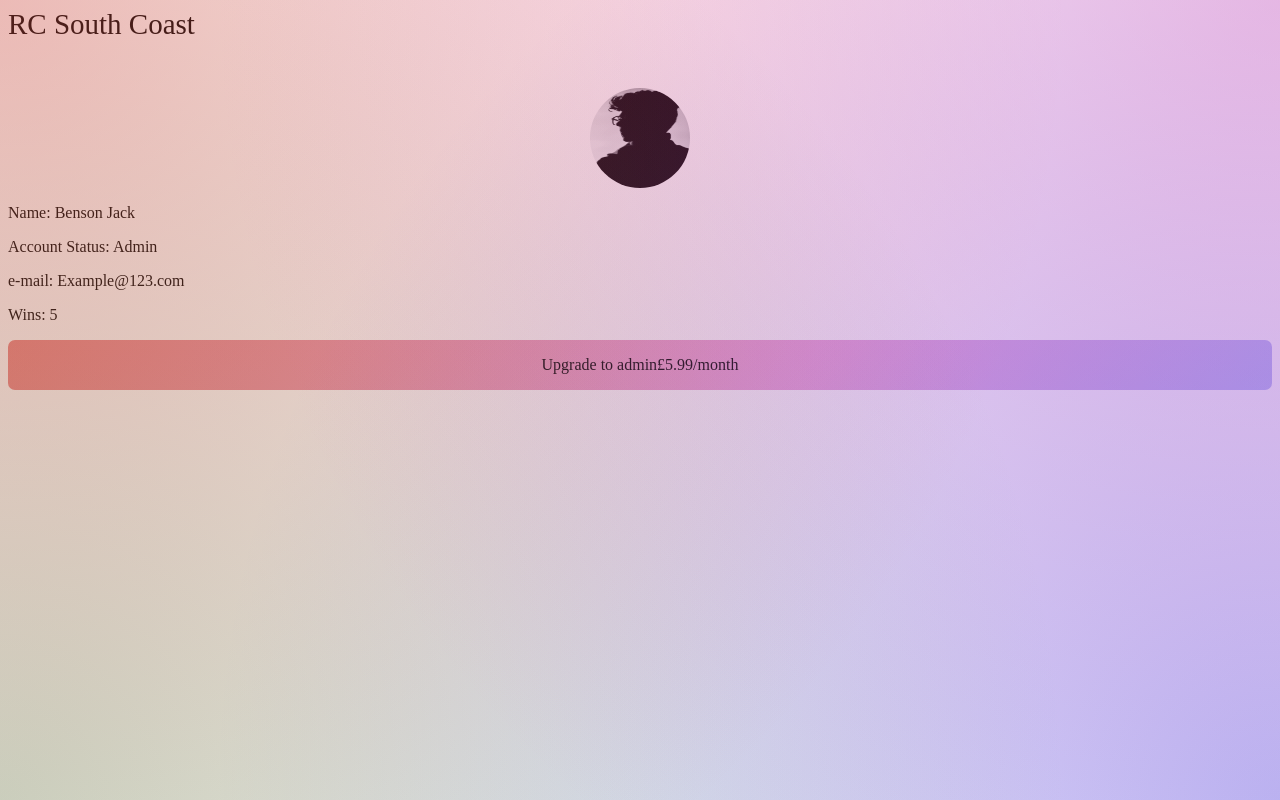
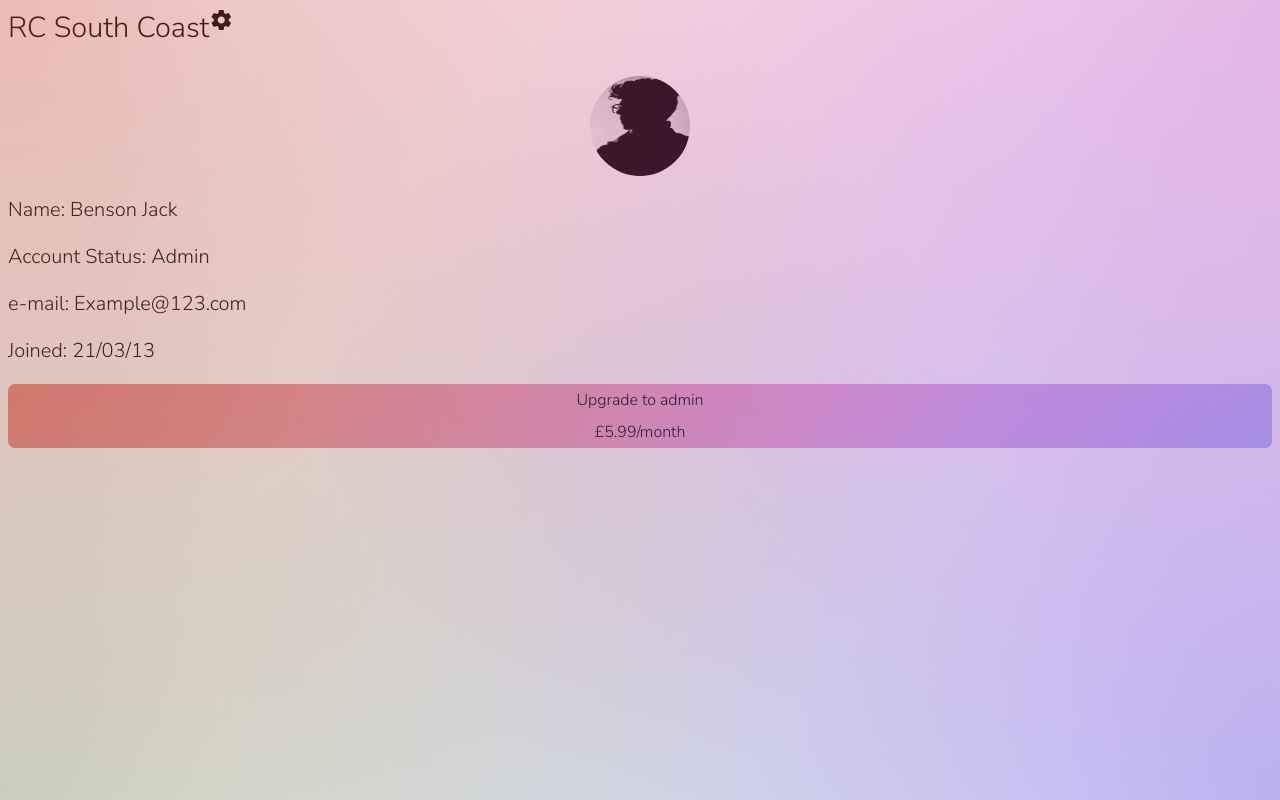
Before and after one commit to areason1410/south-coast-crawlers, a plain HTML site: page profile.HTML in a window 1280 px wide. Drawn offline with Linux system fonts and the light colour scheme.

Commit message:
font complete

```diff
--- a/profile.HTML
+++ b/profile.HTML
@@ -6,11 +6,16 @@
     <meta name="viewport" content="width=device-width, initial-scale=1.0">
     <link rel="Stylesheet" href="resources/CSS/profileStyle.css">
     <script defer src="resources/JS/profileScript.js"></script>
+    <link rel="preconnect" href="https://fonts.gstatic.com">
+    <link href="https://fonts.googleapis.com/css2?family=Nunito+Sans:wght@300&display=swap" rel="stylesheet">
+    <link href="https://fonts.googleapis.com/icon?family=Material+Icons" rel="stylesheet">
+
     <title>Profile</title>
 </head>
 <body>
     <section class="topBar">
         <p class="title">RC South Coast</p>
+        <span class="material-icons">settings</span>
         <img class="icon" src="">
     </section>
 
@@ -19,11 +24,12 @@
         <div id="imgContainer">
             <img class="profilePicture" src="resources/images/pexels-photo-771742.jpeg">
         </div>
-
-        <p id="profileName">Name: Benson Jack</p>
-        <p id="profileStatus">Account Status: Admin</p>
-        <p id="profileEmail">e-mail: Example@123.com</p>
-        <p id="wins">Wins: 5</p>
+        <section id="infoContainer">
+            <p id="profileName">Name: Benson Jack</p>
+            <p id="profileStatus">Account Status: Admin</p>
+            <p id="profileEmail">e-mail: Example@123.com</p>
+            <p id="profileDate">Joined: 21/03/13</p>
+        </section>
 
         <div class="button">
             <p>Upgrade to admin</p>
--- a/resources/CSS/profileStyle.scss
+++ b/resources/CSS/profileStyle.scss
@@ -23,9 +23,18 @@ body:before {
     );
 }
 
+.topBar {
+  display: flex;
+}
 .title {
   font-size: 29px;
+  font-family: "Nunito Sans", sans-serif;
   margin-top: 0;
+}
+
+#infoContainer {
+  font-family: "Nunito Sans", sans-serif;
+  font-size: 20px;
 }
 
 #imgContainer {
@@ -40,8 +49,11 @@ body:before {
 }
 
 .button {
+  font-family: "Nunito Sans", sans-serif;
   display: flex;
-  justify-content: center;
+  flex-direction: column;
+  align-items: center;
+  line-height: 0.1px;
   border-radius: 7px;
   background: rgb(187, 189, 246);
   background: linear-gradient(
```
Also changed, not shown: resources/CSS/profileStyle.css, 1 other file.
